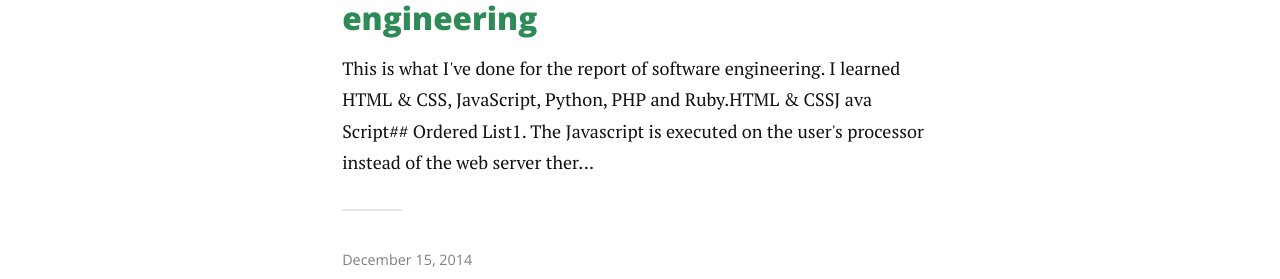
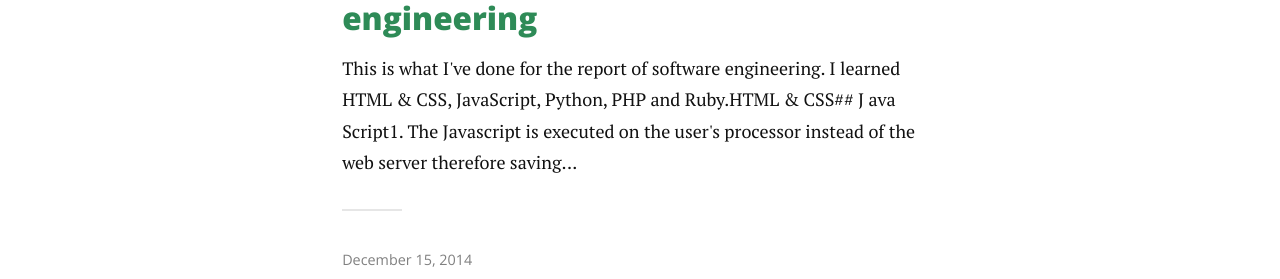
Before and after one commit to Writtic/Writtic.github.io, a Jekyll site: the page built from index.html, in a window 1280 px wide. Shown: the part 486-765 px from the top of the page. Built offline with Jekyll 4.4.1, drawn with Linux system fonts in a browser that asks for light colours; nearby versions of some CDN libraries; Markdown is read by kramdown in place of the engine named in the settings; the list of posts is cut into pages by our own code.

Commit message:
Update 2015-04-16-Codecademy-for-software-engineering.markdown

```diff
--- a/_posts/2015-04-16-Codecademy-for-software-engineering.markdown
+++ b/_posts/2015-04-16-Codecademy-for-software-engineering.markdown
@@ -10,8 +10,7 @@ I learned HTML & CSS, JavaScript, Python, PHP and Ruby.
 <p><img src="http://i.imgur.com/RrAPjGv.png?1" alt=""></p>
 <p class="intro"><span class="dropcap">H</span>TML & CSS</p>
 <p><img src="http://i.imgur.com/QIgQOow.png" alt=""></p>
-<p class="intro"><span class="dropcap">J </span>ava Script</p>
-## Ordered List
+## <p class="intro"><span class="dropcap">J </span>ava Script</p>
 1. The Javascript is executed on the user's processor instead of the web server therefore saving bandwidth and pressure on the web server.
 2. The Javascript is relatively easy to study and comprises of syntax that is close to English.
 3. Third party add-ons like Greasemonkey from FireFox make Javascript developers write snippets of Javascript which can execute on desired web pages to extend its functionality.
```
